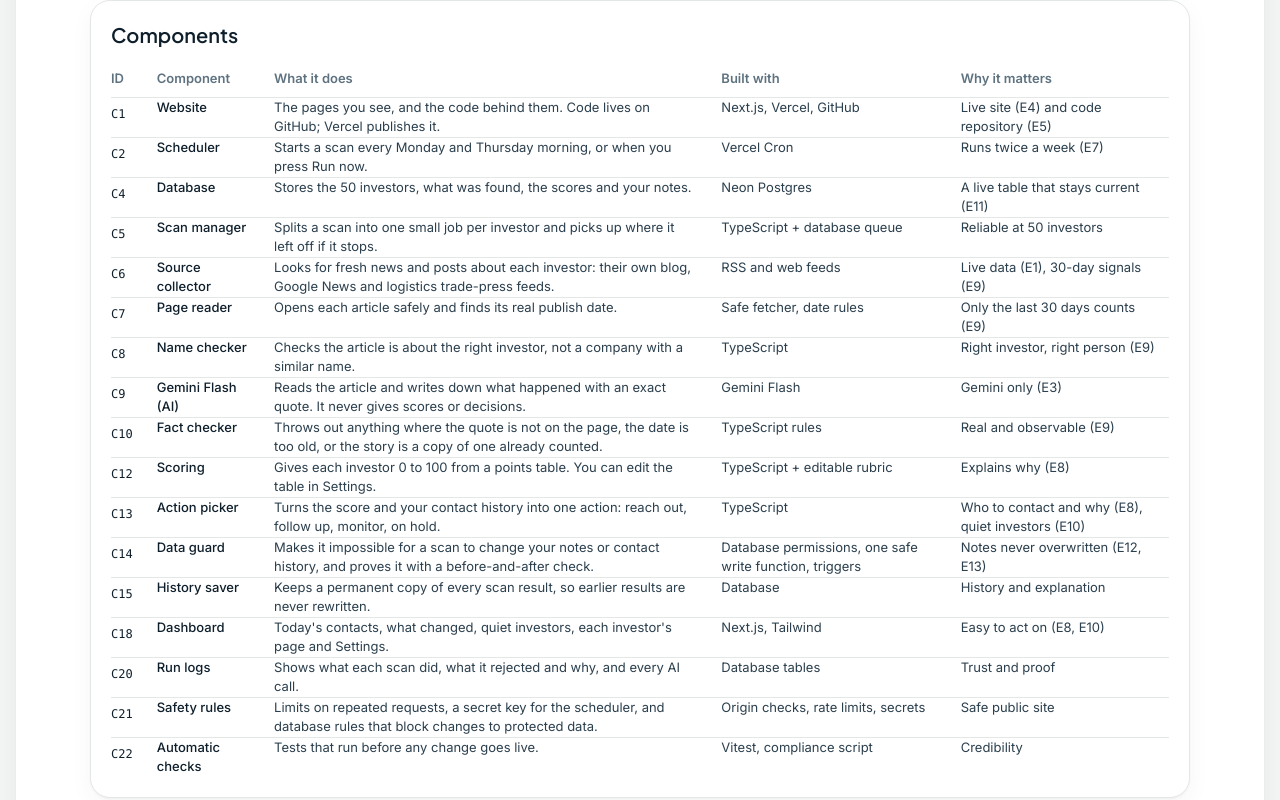
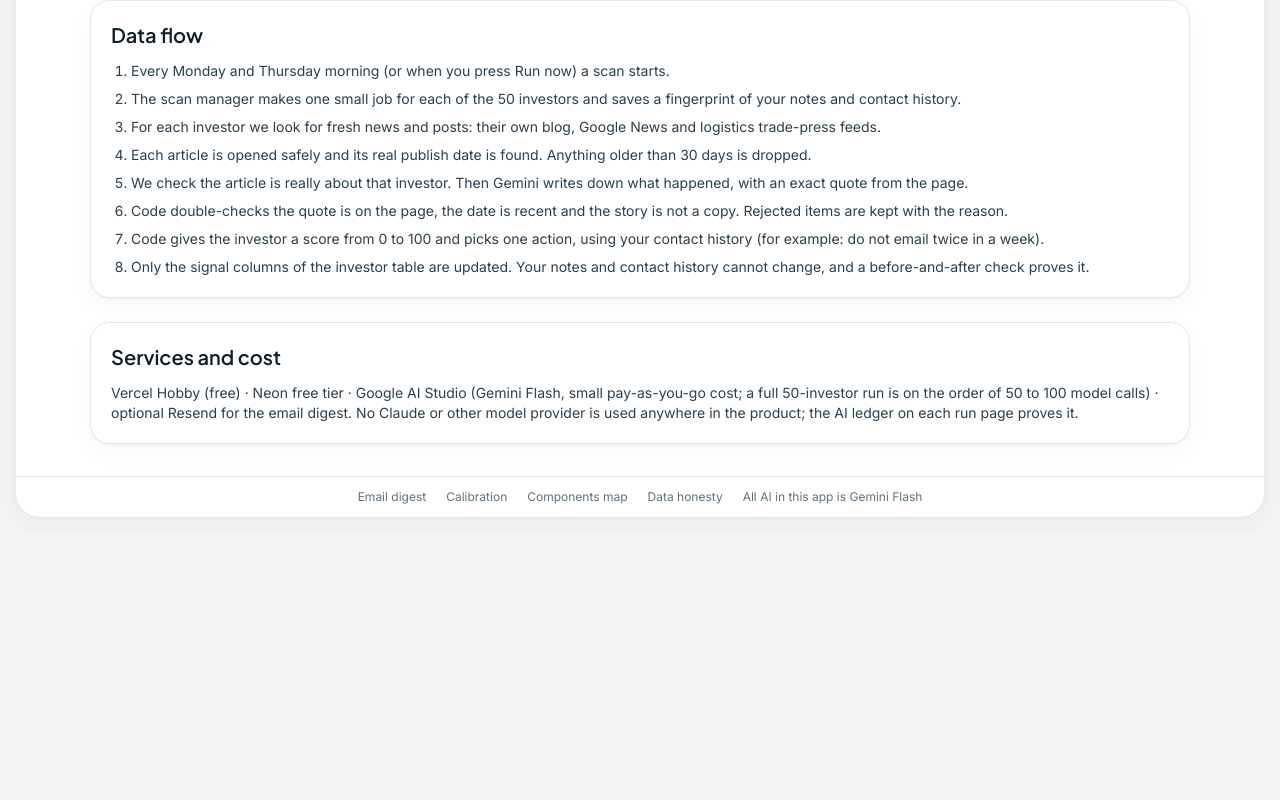
Before and after one commit to juilymore/raise-route, a Next.js app: page /components-map in a window 1280 px wide. Shown: the part 940-1740 px from the top of the page. After the commit the page ends 1473 px from the top, so only its background shows below. Built offline with nearby package versions, Linux system fonts and the light colour scheme.

Commit message:
Components map page: image and steps only; submission notes updated
Co-Authored-By: Claude Sonnet 5.5 <noreply@anthropic.com>

```diff
--- a/src/app/components-map/page.tsx
+++ b/src/app/components-map/page.tsx
@@ -5,26 +5,6 @@ import { BRAND, pageTitle } from "@/config/brand";
 export const metadata: Metadata = { title: pageTitle("Components map") };
 
 /** The exam's Components Map (deliverable E6). Source of truth: docs/02_ARCHITECTURE_AND_COMPONENTS_MAP.md. */
-const COMPONENTS: Array<[string, string, string, string, string]> = [
-  ["C1", "Website", "The pages you see, and the code behind them. Code lives on GitHub; Vercel publishes it.", "Next.js, Vercel, GitHub", "Live site (E4) and code repository (E5)"],
-  ["C2", "Scheduler", "Starts a scan every Monday and Thursday morning, or when you press Run now.", "Vercel Cron", "Runs twice a week (E7)"],
-  ["C4", "Database", "Stores the 50 investors, what was found, the scores and your notes.", "Neon Postgres", "A live table that stays current (E11)"],
-  ["C5", "Scan manager", "Splits a scan into one small job per investor and picks up where it left off if it stops.", "TypeScript + database queue", "Reliable at 50 investors"],
-  ["C6", "Source collector", "Looks for fresh news and posts about each investor: their own blog, Google News and logistics trade-press feeds.", "RSS and web feeds", "Live data (E1), 30-day signals (E9)"],
-  ["C7", "Page reader", "Opens each article safely and finds its real publish date.", "Safe fetcher, date rules", "Only the last 30 days counts (E9)"],
-  ["C8", "Name checker", "Checks the article is about the right investor, not a company with a similar name.", "TypeScript", "Right investor, right person (E9)"],
-  ["C9", "Gemini Flash (AI)", "Reads the article and writes down what happened with an exact quote. It never gives scores or decisions.", "Gemini Flash", "Gemini only (E3)"],
-  ["C10", "Fact checker", "Throws out anything where the quote is not on the page, the date is too old, or the story is a copy of one already counted.", "TypeScript rules", "Real and observable (E9)"],
-  ["C12", "Scoring", "Gives each investor 0 to 100 from a points table. You can edit the table in Settings.", "TypeScript + editable rubric", "Explains why (E8)"],
-  ["C13", "Action picker", "Turns the score and your contact history into one action: reach out, follow up, monitor, on hold.", "TypeScript", "Who to contact and why (E8), quiet investors (E10)"],
-  ["C14", "Data guard", "Makes it impossible for a scan to change your notes or contact history, and proves it with a before-and-after check.", "Database permissions, one safe write function, triggers", "Notes never overwritten (E12, E13)"],
-  ["C15", "History saver", "Keeps a permanent copy of every scan result, so earlier results are never rewritten.", "Database", "History and explanation"],
-  ["C18", "Dashboard", "Today's contacts, what changed, quiet investors, each investor's page and Settings.", "Next.js, Tailwind", "Easy to act on (E8, E10)"],
-  ["C20", "Run logs", "Shows what each scan did, what it rejected and why, and every AI call.", "Database tables", "Trust and proof"],
-  ["C21", "Safety rules", "Limits on repeated requests, a secret key for the scheduler, and database rules that block changes to protected data.", "Origin checks, rate limits, secrets", "Safe public site"],
-  ["C22", "Automatic checks", "Tests that run before any change goes live.", "Vitest, compliance script", "Credibility"],
-];
-
 const STEPS = [
   "Every Monday and Thursday morning (or when you press Run now) a scan starts.",
   "The scan manager makes one small job for each of the 50 investors and saves a fingerprint of your notes and contact history.",
@@ -52,20 +32,6 @@ export default function ComponentsMapPage() {
       </Card>
 
       <Card>
-        <CardTitle>Components</CardTitle>
-        <div className="overflow-x-auto">
-          <table className="w-full min-w-[820px] text-left text-[13px]">
-            <thead className="text-ink-500"><tr><th className="py-2 pr-3 font-semibold">ID</th><th className="px-3 font-semibold">Component</th><th className="px-3 font-semibold">What it does</th><th className="px-3 font-semibold">Built with</th><th className="px-3 font-semibold">Why it matters</th></tr></thead>
-            <tbody>
-              {COMPONENTS.map(([id, name, what, tech, req]) => (
-                <tr key={id} className="border-t border-line align-top"><td className="py-2 pr-3 font-mono text-xs">{id}</td><td className="px-3 font-medium text-ink-900">{name}</td><td className="px-3 text-ink-700">{what}</td><td className="px-3 text-ink-700">{tech}</td><td className="px-3 text-ink-700">{req}</td></tr>
-              ))}
-            </tbody>
-          </table>
-        </div>
-      </Card>
-
-      <Card>
         <CardTitle>Data flow</CardTitle>
         <ol className="list-decimal space-y-2 pl-5 text-sm text-ink-700">{STEPS.map((s) => <li key={s}>{s}</li>)}</ol>
       </Card>
```
Also changed, not shown: 1 other file (tests, documents, lock files or other folders).
